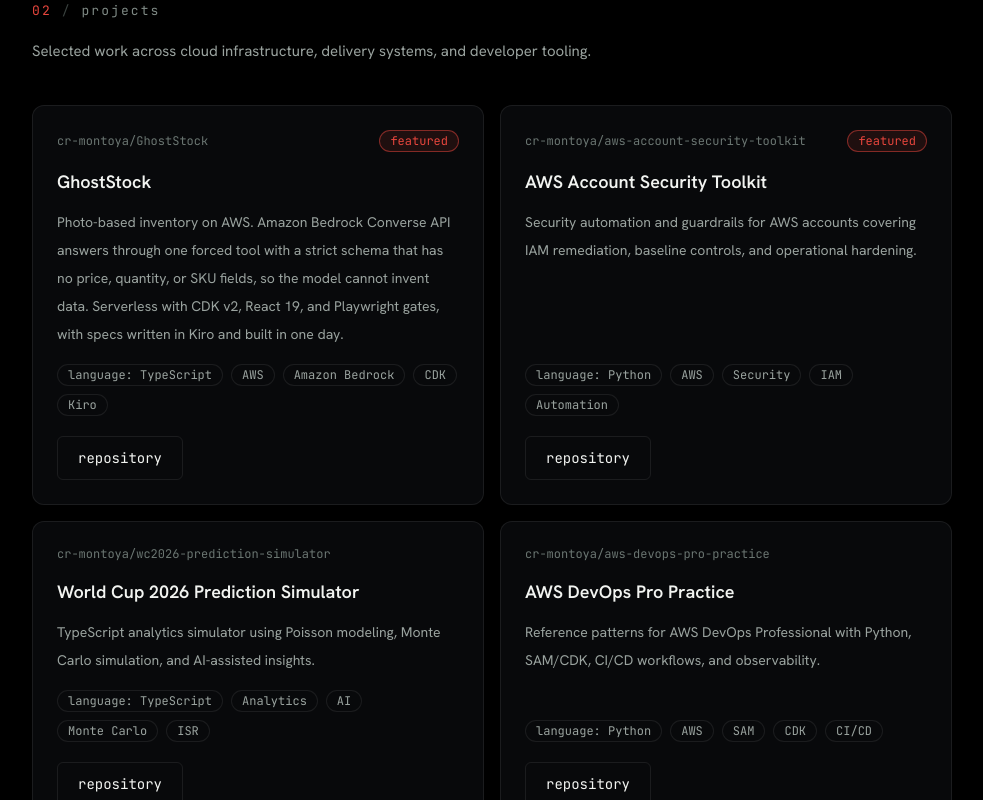
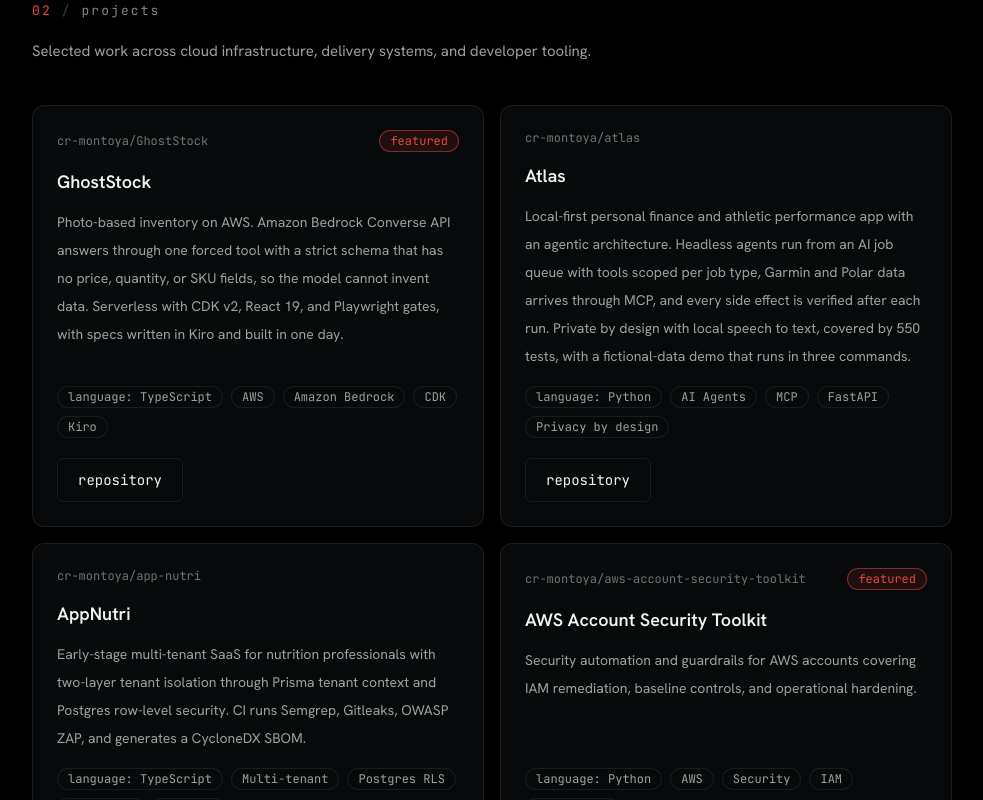
Before and after one commit to cr-montoya/portfolio, a React (Vite) app: page / in a window 1280 px wide. Shown: the part 4960-5760 px from the top of the page, without its empty margins (148-1131 px from the left). Built offline with nearby package versions, Linux system fonts and the light colour scheme.

Commit message:
feat(projects): add Atlas and AppNutri projects

```diff
--- a/src/data/projects.ts
+++ b/src/data/projects.ts
@@ -10,6 +10,26 @@
     featured: true,
     titleKey: 'ghostStockTitle',
     descriptionKey: 'ghostStockDescription',
+  },
+  {
+    id: 'atlas',
+    nameWithOwner: 'cr-montoya/atlas',
+    repositoryUrl: 'https://github.com/cr-montoya/atlas',
+    primaryLanguage: 'Python',
+    topics: ['AI Agents', 'MCP', 'FastAPI', 'Privacy by design'],
+    featured: false,
+    titleKey: 'atlasTitle',
+    descriptionKey: 'atlasDescription',
+  },
+  {
+    id: 'app-nutri',
+    nameWithOwner: 'cr-montoya/app-nutri',
+    repositoryUrl: 'https://github.com/cr-montoya/app-nutri',
+    primaryLanguage: 'TypeScript',
+    topics: ['Multi-tenant', 'Postgres RLS', 'DevSecOps', 'Next.js'],
+    featured: false,
+    titleKey: 'appNutriTitle',
+    descriptionKey: 'appNutriDescription',
   },
   {
     id: 'aws-account-security-toolkit',
--- a/src/i18n/en.ts
+++ b/src/i18n/en.ts
@@ -82,6 +82,12 @@
       ghostStockTitle: 'GhostStock',
       ghostStockDescription:
         'Photo-based inventory on AWS. Amazon Bedrock Converse API answers through one forced tool with a strict schema that has no price, quantity, or SKU fields, so the model cannot invent data. Serverless with CDK v2, React 19, and Playwright gates, with specs written in Kiro and built in one day.',
+      atlasTitle: 'Atlas',
+      atlasDescription:
+        'Local-first personal finance and athletic performance app with an agentic architecture. Headless agents run from an AI job queue with tools scoped per job type, Garmin and Polar data arrives through MCP, and every side effect is verified after each run. Private by design with local speech to text, covered by 550 tests, with a fictional-data demo that runs in three commands.',
+      appNutriTitle: 'AppNutri',
+      appNutriDescription:
+        'Early-stage multi-tenant SaaS for nutrition professionals with two-layer tenant isolation through Prisma tenant context and Postgres row-level security. CI runs Semgrep, Gitleaks, OWASP ZAP, and generates a CycloneDX SBOM.',
       awsSecurityTitle: 'AWS Account Security Toolkit',
       awsSecurityDescription:
         'Security automation and guardrails for AWS accounts covering IAM remediation, baseline controls, and operational hardening.',
--- a/src/i18n/es.ts
+++ b/src/i18n/es.ts
@@ -82,6 +82,12 @@
       ghostStockTitle: 'GhostStock',
       ghostStockDescription:
         'Inventario por foto en AWS. La Converse API de Amazon Bedrock responde con una única herramienta forzada y un esquema estricto sin campos de precio, cantidad ni SKU, así el modelo no puede inventar datos. Serverless con CDK v2, React 19 y gates de Playwright, con specs escritas en Kiro y hecho en un día.',
+      atlasTitle: 'Atlas',
+      atlasDescription:
+        'App personal de finanzas y rendimiento deportivo, local first, con arquitectura agéntica. Agentes headless corren desde una cola de trabajos de IA con herramientas acotadas por tipo de trabajo, los datos de Garmin y Polar llegan por MCP y cada efecto secundario se verifica después de cada ejecución. Privada por diseño con transcripción de voz local, cubierta por 550 pruebas y con una demo de datos ficticios que corre en tres comandos.',
+      appNutriTitle: 'AppNutri',
+      appNutriDescription:
+        'SaaS multi-tenant en fase inicial para profesionales de nutrición, con aislamiento de tenants en dos capas mediante el contexto de tenant de Prisma y row-level security de Postgres. El CI corre Semgrep, Gitleaks y OWASP ZAP, y genera un SBOM CycloneDX.',
       awsSecurityTitle: 'AWS Account Security Toolkit',
       awsSecurityDescription:
         'Automatización y guardrails de seguridad para cuentas AWS con remediación IAM, controles base y hardening operativo.',
--- a/src/i18n/types.ts
+++ b/src/i18n/types.ts
@@ -76,6 +76,10 @@
     items: {
       ghostStockTitle: string
       ghostStockDescription: string
+      atlasTitle: string
+      atlasDescription: string
+      appNutriTitle: string
+      appNutriDescription: string
       awsSecurityTitle: string
       awsSecurityDescription: string
       wc2026Title: string
--- a/src/types/project.ts
+++ b/src/types/project.ts
@@ -3,6 +3,8 @@
 export interface Project {
   id:
     | 'ghoststock'
+    | 'atlas'
+    | 'app-nutri'
     | 'aws-account-security-toolkit'
     | 'wc2026-prediction-simulator'
     | 'aws-devops-pro-practice'
```
